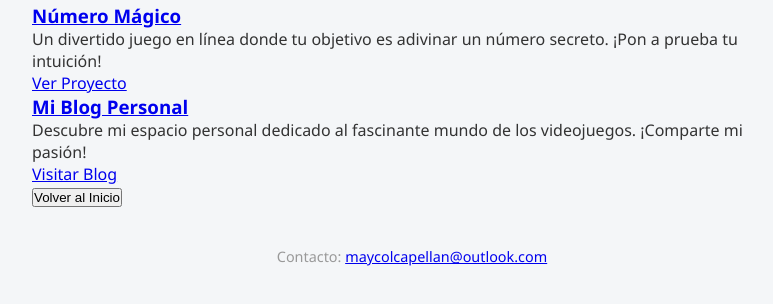
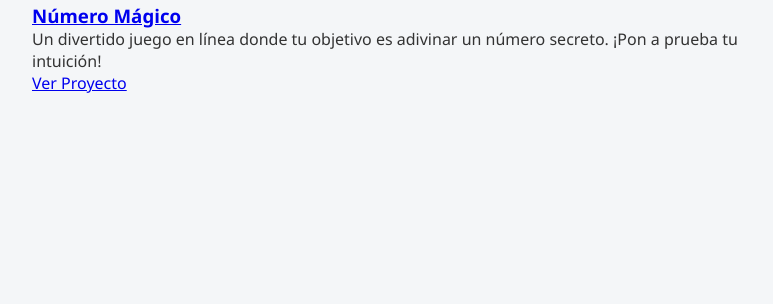
Before and after one commit to Maycol324/Portafolio., a plain HTML site: page proyectos.html in a window 1280 px wide. Shown: the part 110-414 px from the top of the page, without its empty margins (228-1001 px from the left). Drawn offline with Linux system fonts and the light colour scheme.

Commit message:
Update proyectos.html

```diff
--- a/proyectos.html
+++ b/proyectos.html
@@ -1,13 +1,14 @@
 <!DOCTYPE html>
 <html lang="es">
 <head>
-    <meta charset="UTF-8">
-    <meta name="viewport" content="width=device-width, initial-scale=1.0">
-    <link href="https://fonts.googleapis.com/css2?family=Roboto:wght@400;500;700&display=swap" rel="stylesheet">
-    <link rel="stylesheet" href="styles.css">
+  <meta charset="UTF-8" />
+  <meta name="viewport" content="width=device-width, initial-scale=1.0" />
+  <link href="https://fonts.googleapis.com/css2?family=Roboto:wght@400;500;700&display=swap" rel="stylesheet" />
+  <link rel="stylesheet" href="styles.css" />
   <title>Mis Proyectos</title>
 </head>
 <body>
+
   <header>
     <h1>Mis Proyectos</h1>
   </header>
@@ -20,19 +21,4 @@
     </div>
 
     <div class="project-card">
-            <h3><a href="https://sites.google.com/view/miblogsobrevideojuegos/p%C3%A1gina-principal?authuser=0" target="_blank">Mi Blog Personal</a></h3>
-            <p>Descubre mi espacio personal dedicado al fascinante mundo de los videojuegos. ¡Comparte mi pasión!</p>
-            <a href="https://sites.google.com/view/miblogsobrevideojuegos/p%C3%A1gina-principal?authuser=0" target="_blank" class="project-button">Visitar Blog</a>
-        </div>
-
-        </main>
-
-    <div class="navigation-button-container">
-        <button onclick="location.href='index.html'">Volver al Inicio</button>
-    </div>
-
-    <footer>
-        <p>Contacto: <a href="mailto:maycolcapellan@outlook.com">maycolcapellan@outlook.com</a></p>
-    </footer>
-</body>
-</html>
+      <h3><a href="https://sites.google.com/view/miblogsobrevideojuegos/p%C3%A1gina-principal?authuser=0" target="_blank_
```
Lines whose indentation alone changed are shown as unchanged.
